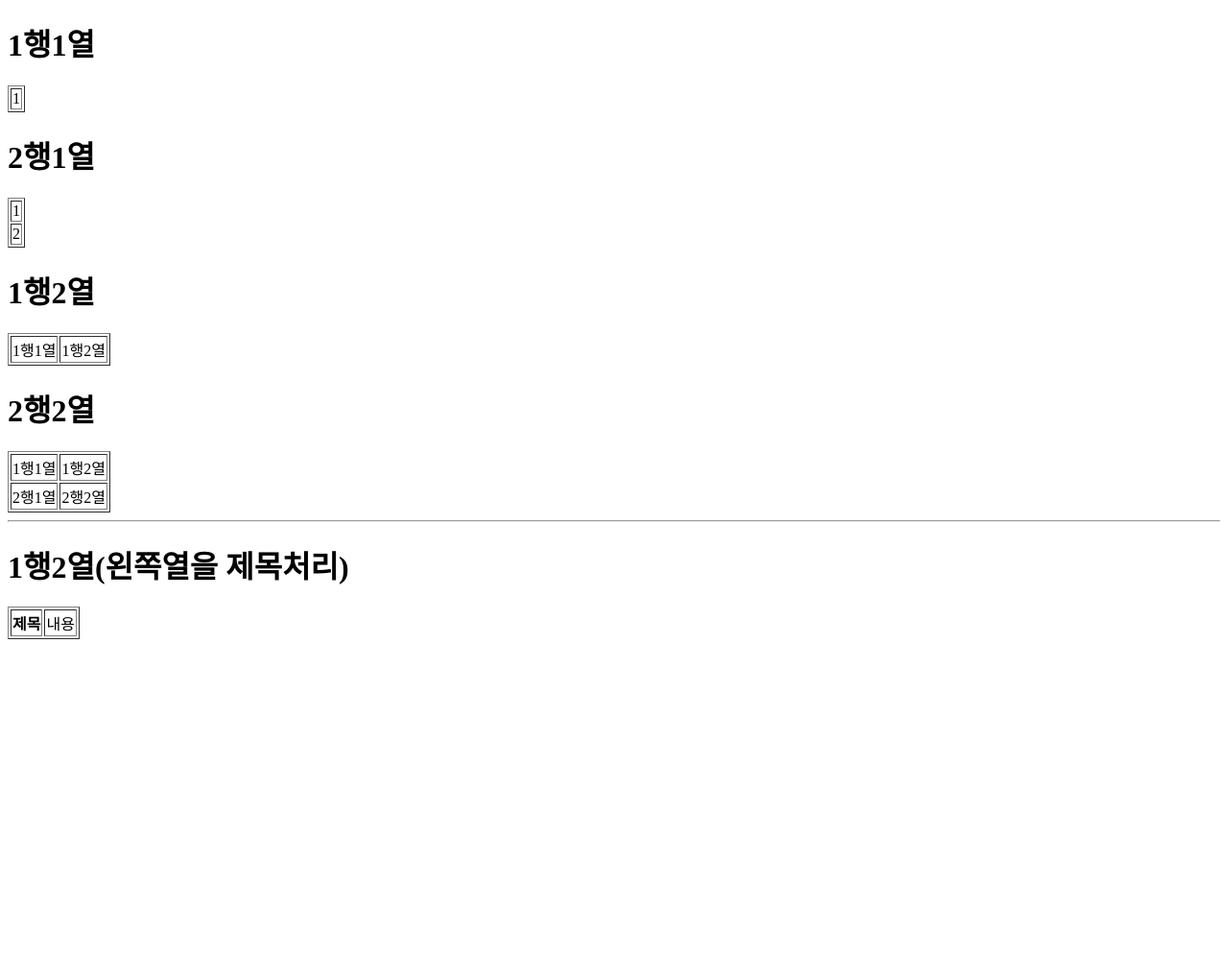
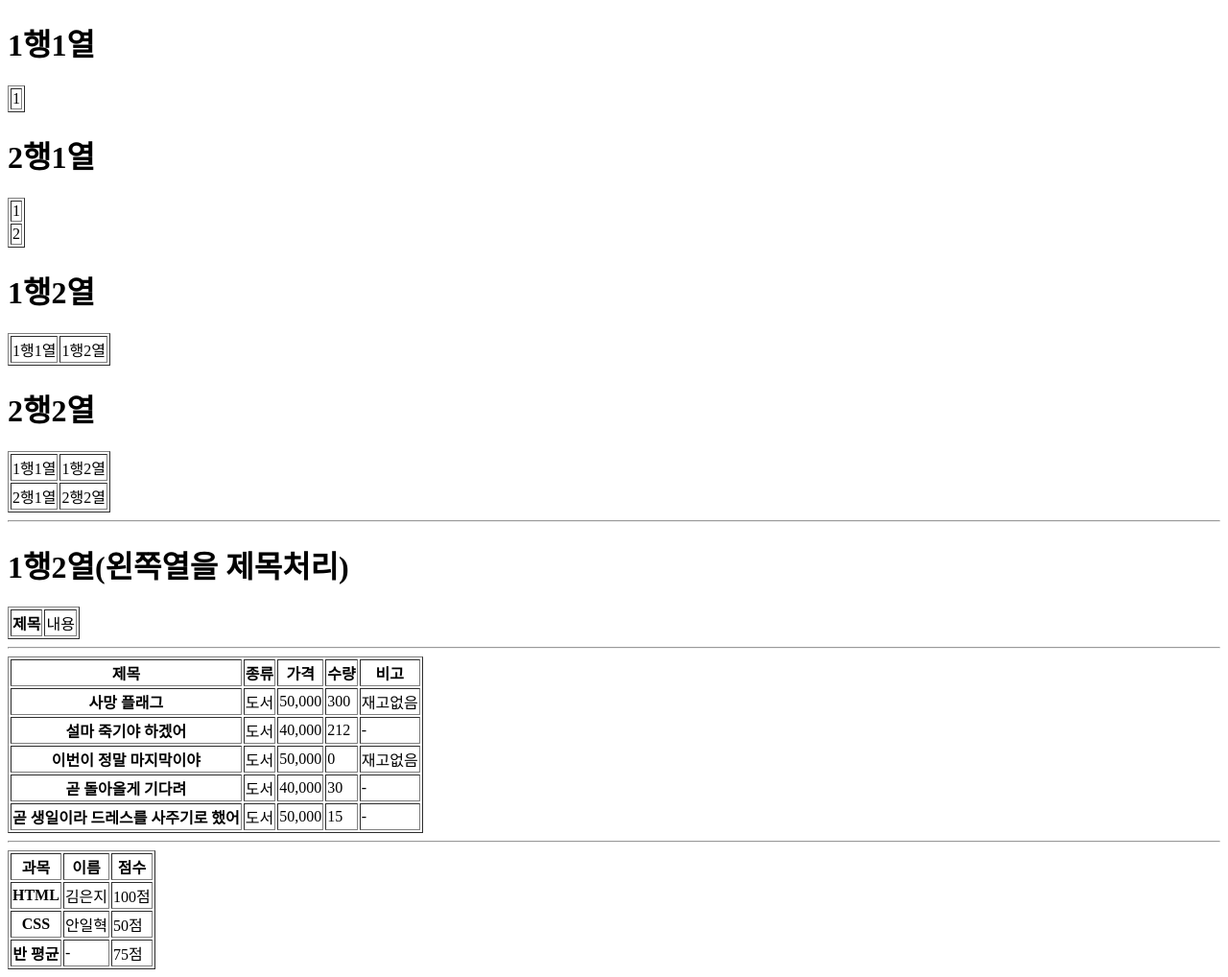
Before and after one commit to eeenz/HTMLStudy, a plain HTML site: page table1.html in a window 1280 px wide. Shown: the whole page at 96% size. Before the commit the page ends 800 px from the top, so only its background shows below. Drawn offline with Linux system fonts and the light colour scheme.

Commit message:
table 구성 연습

```diff
--- a/table1.html
+++ b/table1.html
@@ -49,5 +49,83 @@
             <td>내용</td>
         </tr>
     </table>
+    <hr>
+    <!-- 표 태그 연습 -->
+    <table border="1">
+        <tr>
+            <th scope="col">제목</th>
+            <th scope="col">종류</th>
+            <th scope="col">가격</th>
+            <th scope="col">수량</th>
+            <th scope="col">비고</th>
+        </tr>
+        <tr>
+            <th scope="row">사망 플래그</th>
+            <td>도서</td>
+            <td>50,000</td>
+            <td>300</td>
+            <td>재고없음</td>
+        </tr>
+        <tr>
+            <th scope="row">설마 죽기야 하겠어</th>
+            <td>도서</td>
+            <td>40,000</td>
+            <td>212</td>
+            <td>-</td>
+        </tr>
+        <tr>
+            <th scope="row">이번이 정말 마지막이야</th>
+            <td>도서</td>
+            <td>50,000</td>
+            <td>0</td>
+            <td>재고없음</td>
+        </tr>
+        <tr>
+            <th scope="row">곧 돌아올게 기다려</th>
+            <td>도서</td>
+            <td>40,000</td>
+            <td>30</td>
+            <td>-</td>
+        </tr>
+        <tr>
+            <th scope="row">곧 생일이라 드레스를 사주기로 했어</th>
+            <td>도서</td>
+            <td>50,000</td>
+            <td>15</td>
+            <td>-</td>
+        </tr>
+    </table>
+    <hr>
+    <!-- 행 그룹을 활용한 테이블 만들기 (thead, tbody, tfoot) -->
+    <!-- 눈이 불편한 사람들을 위하여 tfoot을 바로 thead밑으로 둔다 (thead>tfoot>tbody)-->
+    <!-- scope는 제목에만 들어감 col:아래로 row옆으로 -->
+    <table border="1">
+        <thead>
+            <tr>
+                <th scope="col">과목</th>
+                <th scope="col">이름</th>
+                <th scope="col">점수</th>
+            </tr>
+        </thead>
+        <tfoot>
+            <tr>
+                <th scope="row">반 평균</th>
+                <td>-</td>
+                <td>75점</td>
+            </tr>
+        </tfoot>
+        <tbody>
+            <tr>
+                <th scope="row">HTML</th>
+                <td>김은지</td>
+                <td>100점</td>
+            </tr>
+            <tr>
+                <th scope="row">CSS</th>
+                <td>안일혁</td>
+                <td>50점</td>
+            </tr>
+        </tbody>
+    </table>
 </body>
 </html>
```
Also changed, not shown: table2.html (added, +39 -0 lines), table3.html (added, +68 -0 lines), table4.html (added, +69 -0 lines).
